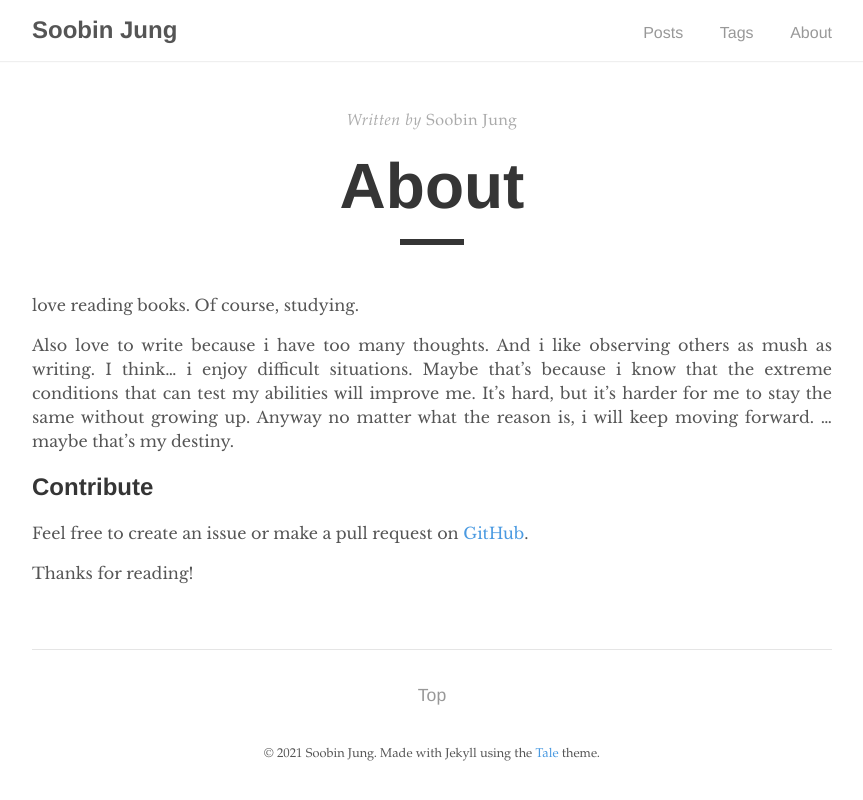
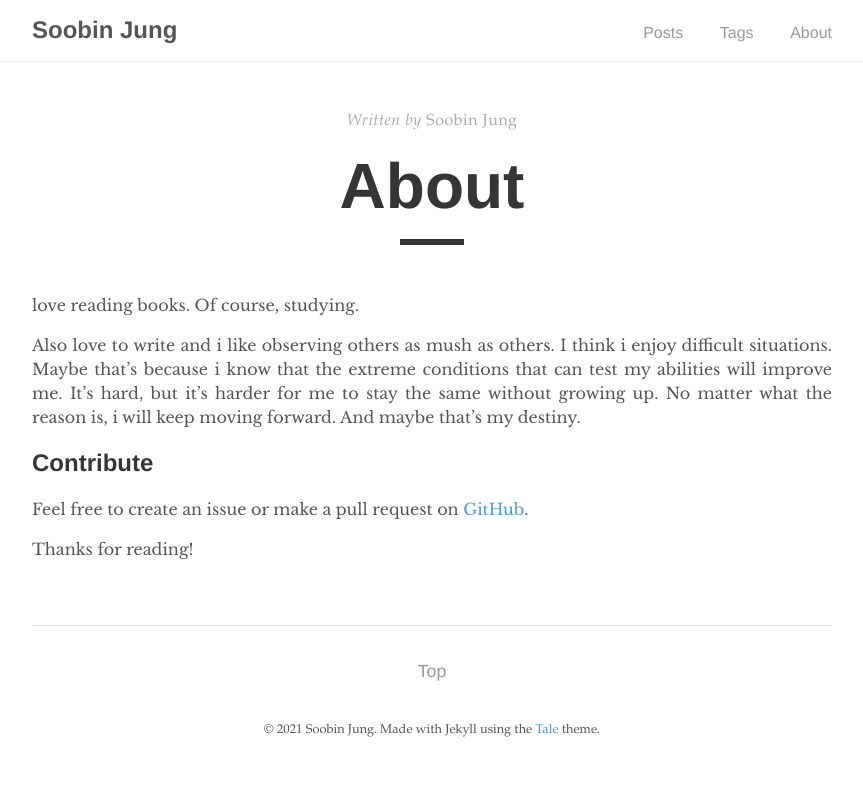
Before and after one commit to SoobinJung1013/SoobinJung1013.github.io, a Jekyll site: the page built from _pages/about.md, in a window 1280 px wide. Shown: the top 800 px of the page, without its empty margins (208-1071 px from the left). Built offline with Jekyll 4.4.1, drawn with Linux system fonts in a browser that asks for light colours.

Commit message:
about modify

```diff
--- a/_pages/about.md
+++ b/_pages/about.md
@@ -7,8 +7,8 @@ permalink: /about/
 
 love reading books. Of course, studying.
 
-Also love to write because i have too many thoughts. And i like observing others as mush as writing.
-I think... i enjoy difficult situations. Maybe that's because i know that the extreme conditions that can test my abilities will improve me. It's hard, but it's harder for me to stay the same without growing up. Anyway no matter what the reason is, i will keep moving forward. ... maybe that's my destiny.
+Also love to write and i like observing others as mush as others.
+I think i enjoy difficult situations. Maybe that's because i know that the extreme conditions that can test my abilities will improve me. It's hard, but it's harder for me to stay the same without growing up. No matter what the reason is, i will keep moving forward. And maybe that's my destiny.
 
 
 
```
